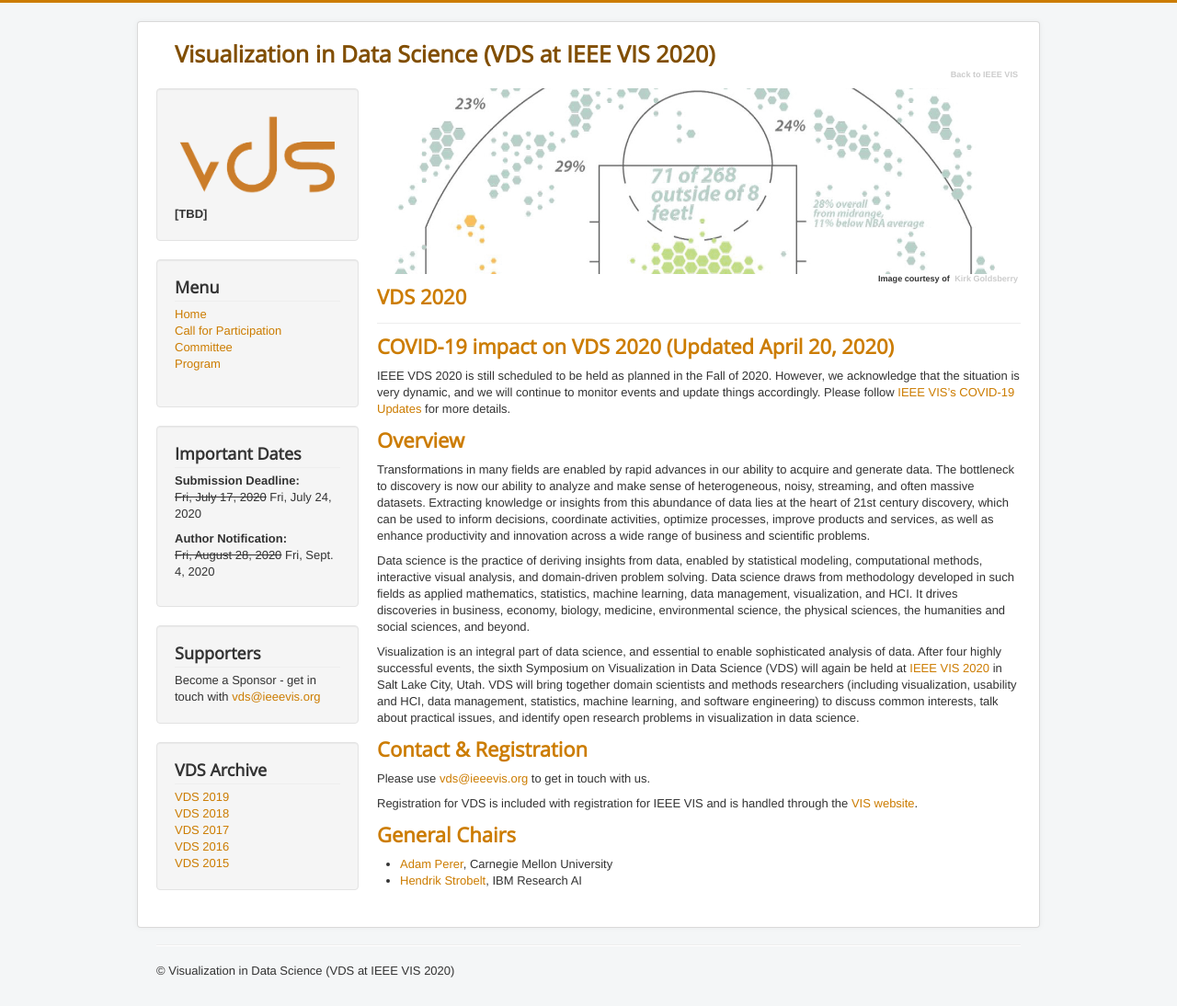
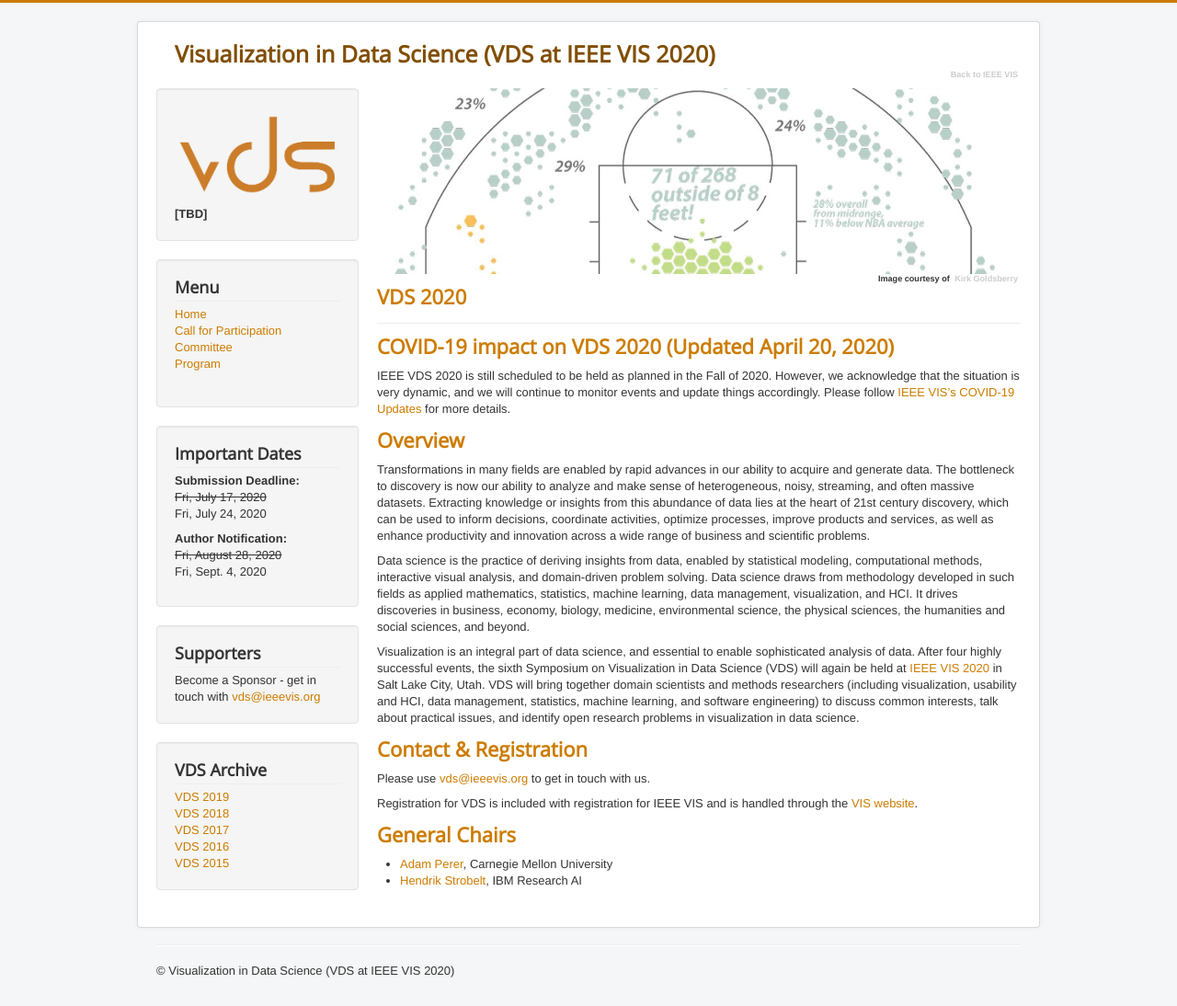
Before and after one commit to visualdatascience/2020, a Jekyll site: the page built from index.md, in a window 1280 px wide. Shown: the whole page at 92% size. Built offline with Jekyll 4.4.1, drawn with Linux system fonts in a browser that asks for light colours.

Commit message:
update dates w/ strikethrough

```diff
--- a/_config.yml
+++ b/_config.yml
@@ -7,8 +7,8 @@ url: "http://www.visualdatascience.org/"
 conferenceshort: "VDS 2020"
 conferencedate: "[TBD]"
 
-deadline_submission: "<s>Fri, July 17, 2020</s> Fri, July 24, 2020"
-deadline_notification: "<s>Fri, August 28, 2020</s> Fri, Sept. 4, 2020"
+deadline_submission: "<s>Fri, July 17, 2020</s><br> Fri, July 24, 2020"
+deadline_notification: "<s>Fri, August 28, 2020</s><br> Fri, Sept. 4, 2020"
 
 # Build settings
 markdown: kramdown
```
